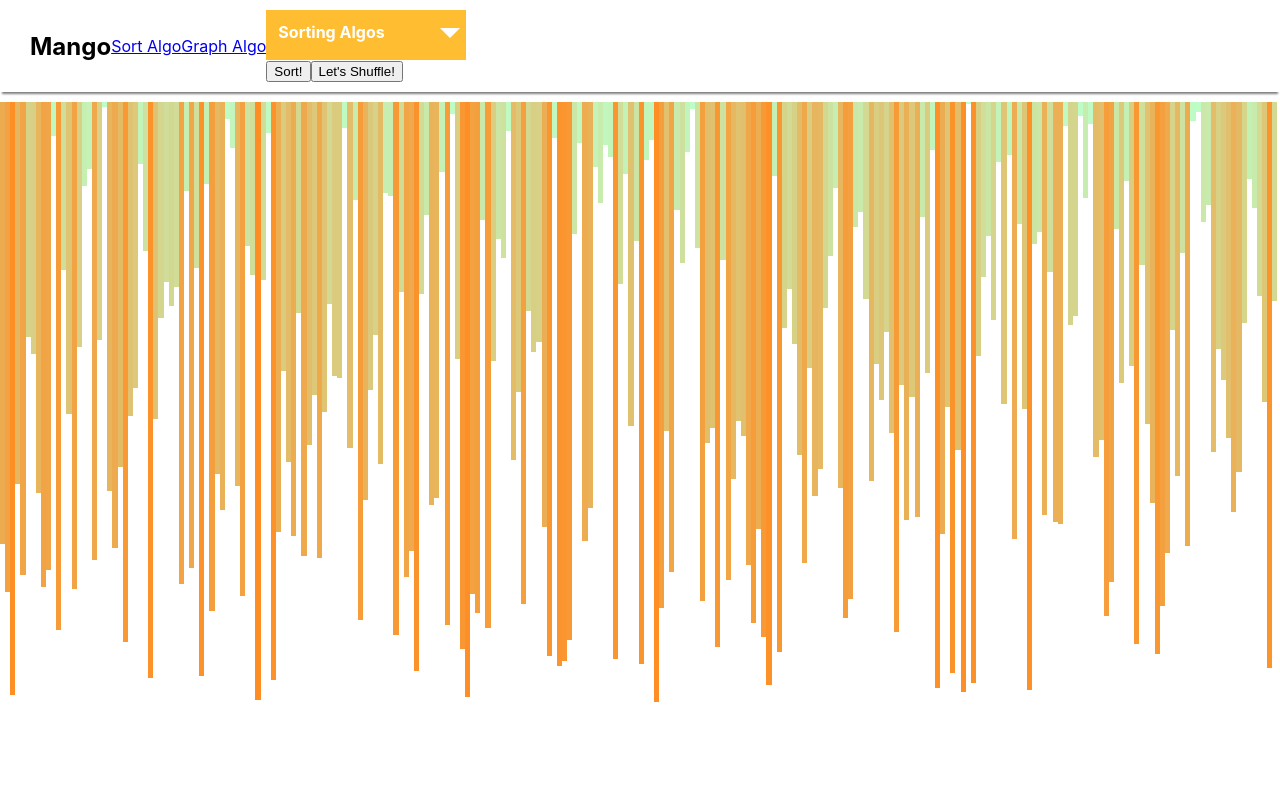
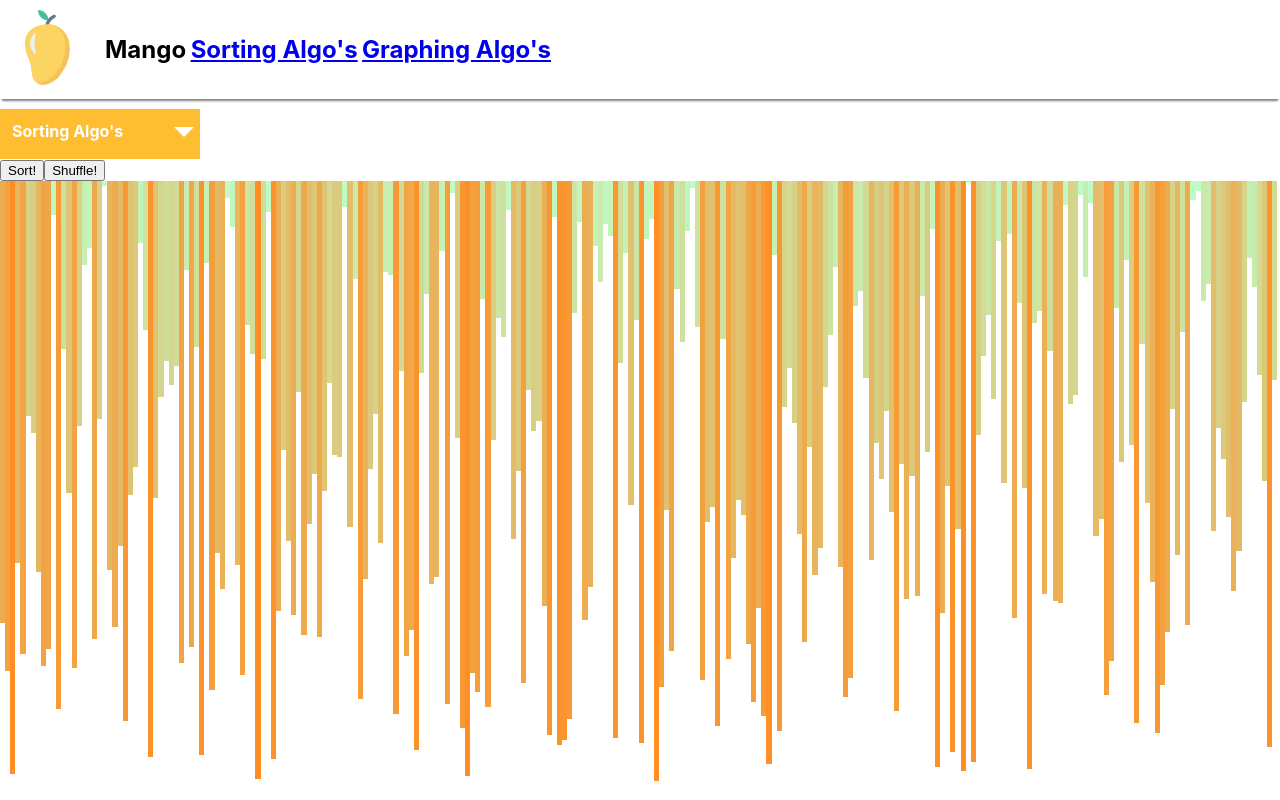
Before and after one commit to williamyoum/Mango-DSA-Visuals, a React (Create React App) app: page /sort in a window 1280 px wide. Built offline with nearby package versions, Linux system fonts and the light colour scheme.

Commit message:
Make DropDown list reusable

```diff
--- a/src/components/Header.js
+++ b/src/components/Header.js
@@ -1,7 +1,7 @@
 import React from 'react';
 import { Link } from "react-router-dom";
 import mango from '../mango.svg'
-import Controls from '../components/Shared/Controls'
+// import Controls from '../components/Shared/Controls'
 
 function Header() {
   const navStyle = {
@@ -14,7 +14,7 @@ function Header() {
     marginBottom: '10px'
   }
   const logoStyle = {
-    height: '100%',
+    height: '75px',
     marginRight: '20px'
   }
   const titleStyle = {
@@ -24,14 +24,14 @@ function Header() {
 
   return (
     <nav style={navStyle}>
-      <a href="/">
-        <img style={logoStyle} src={mango} alt="Logo" />
-
-      </a>
+      <Link to="/"><img style={logoStyle} src={mango} alt="Logo" /></Link>
       <div style={titleStyle}>Mango</div>
-      <Link to="/Sort">Sort Algo</Link>
-      <Link to="/Graph">Graph Algo</Link>
-      <Controls />
+      {/* fix whitespacing later */}
+      &nbsp;
+      <div style = {titleStyle}><Link to="/Sort">Sorting Algo's</Link></div>
+      &nbsp;
+      <div style = {titleStyle}><Link to="/Graph">Graphing Algo's</Link> </div>
+      &nbsp;
     </nav>
   );
 }
--- a/src/components/Shared/Controls.js
+++ b/src/components/Shared/Controls.js
@@ -3,25 +3,18 @@ import React from 'react';
 //import './index.css';
 //import App from './App';
 // import registerServiceWorker from './registerServiceWorker.js';
-import Dropdown from './Dropdown';
-
-// identifySort(){
-//   let someSort = this.quickSort
-// }
 
 class Controls extends React.Component {
+  constructor(props) {
+    super(props);
+    this.state = {
+    };
+};
   render() {
     return (
       <div id="parent">
-        <div id="prompt">
-        </div>
-        <div>
-          <Dropdown>
-            <Dropdown.Item href="#/action-1">Action1</Dropdown.Item>
-          </Dropdown>
-        </div>
-        <button onClick={this.quickSort}>Sort!</button>
-        <button onClick={this.shuffleArray}>Let's Shuffle!</button>
+        <button onClick={this.props.someSort}>Sort!</button>
+        <button onClick={this.props.shuffleInSort}>Shuffle!</button>
       </div>
     );
   }
--- a/src/components/Shared/Dropdown.js
+++ b/src/components/Shared/Dropdown.js
@@ -1,11 +1,5 @@
 import React from 'react';
 import './style.css';
-// import Header from '../components/Header.js'
-// import Footer from '../components/Footer.js'
-// import GraphPage from '../pages/Graph'
-// import SortPage from '../pages/Sort'
-// import bubbleSort from '../pages/Sort'
-//import bubbleSort from './Sort';
 // from skptricks
 class Dropdown extends React.Component {
     constructor(props) {
@@ -28,14 +22,17 @@ class Dropdown extends React.Component {
             document.removeEventListener('click', this.hideDropdownMenu);
         });
     }
+    // take props from Controls.
     render() {
         return (
             <div id="Algorithm Type">
                 <div className="dropdown" style={{ background: "#ffbe32", width: "200px" }} >
-                    <div className="button" onClick={this.showDropdownMenu}> Sorting Algos </div>
+                    <div className="button" onClick={this.showDropdownMenu}> {this.props.pageType} </div>
                     {this.state.displayMenu ? (
                         <ul>
-                            <li><a href="./{whatPage}">item1</a></li>
+                            {/* props.sortType */}
+                            <li><a href="./sort">{this.props.sortType1}</a></li> {/* bubble sort */}
+                            <li><a href="./sort">{this.props.sortType2}</a></li> {/* quick sort */}
                         </ul>
                     ) :
                         (
--- a/src/components/Sort/index.js
+++ b/src/components/Sort/index.js
@@ -1,5 +1,5 @@
 import React from 'react';
-import Bar from '../Bar.js';
+import Bar from '../Bar/Bar.js/index.js';
 import './Graph.css';
 
 class Sort extends React.Component {
--- a/src/pages/Graph.js
+++ b/src/pages/Graph.js
@@ -1,9 +1,14 @@
 import React, { Component } from 'react'
+import Dropdown from '../components/Shared/Dropdown'
 
 class Graph extends Component {
     render() {
         return (
-            <div>THIS IS THE GRAPH PAGE</div>
+
+            <div>
+                <Dropdown pageType = "Graphing Algo's" sortType1 = "BFS" sortType2 = "DFS"/>
+            </div>
+
         )
     }
 }
--- a/src/pages/Home.js
+++ b/src/pages/Home.js
@@ -2,13 +2,13 @@ import React from 'react';
 // import Footer from '../components/Footer.js'
 // import Dropdown from '../components/Shared/Dropdown.js';
 import Header from '../components/Header.js';
+// import Graph from '../components/Graph';
 
 class Home extends React.Component {
   render() {
     return (
       <div>
         <Header />
-          {/* <p>Home</p> */}
         {/* <Footer /> */}
       </div>
 
--- a/src/pages/Sort.js
+++ b/src/pages/Sort.js
@@ -1,7 +1,8 @@
 import React, { Component } from 'react';
 // import Slider from '../components/Slider';
-// import Controls from '../components/Shared/Controls';
+import Controls from '../components/Shared/Controls';
 import Graph from '../components/Graph';
+import Dropdown from '../components/Shared/Dropdown';
 
 class SortPage extends Component {
     constructor(props) {
@@ -104,34 +105,18 @@ class SortPage extends Component {
     render() {
         return (
             <div>
-                <div>
-                    {/* <Slider
-                        value={this.state.selectedArraySize}
-                        handleChange={this.handleSliderChange} /> */}
-                </div>
-                {/* onClick of dropdownlist...
-                        if the bubble sort was clicked,
-                        then make the chosenSort = bubbleSort */}
-                {/* onClick of dropdownlist...
-                        if the quick sort was clicked,
-                        then make the chosenSort = quickSort */}
-                {/* This button is structured this way because the sorts are in one component */}
-                {/* <div>
-                    const chosenSort;
-                    if(selected == #action1){
-                        chosenSort = this.bubbleSort;
-                    }
-                    else{
-                        chosenSort = this.quickSort;
-                    }
-                </div> */}
-                {/* move these to controls.
-                <button onClick={this.quickSort}>Sort!</button>
-                <button onClick={this.shuffleArray}>Let's Shuffle!</button> */}
-                {/* <button onClick={this.bubbleSort}>click for bubbleSort</button> */}
                 <section>
-                    {/* <Controls /> */}
-                    <Graph array={this.state.array} />
+                    <Dropdown
+                        pageType = "Sorting Algo's"
+                        sortType1 = "Bubble Sort"
+                        sortType2 = "Quick Sort" />
+                    {/* <div>sortType1.addEventListener();</div> */}
+                    <Controls
+                        someSort = {this.quickSort}
+                        someSort2 = {this.bubbleSort}
+                        shuffleInSort = {this.shuffleArray}/>
+                    <Graph
+                        array={this.state.array} />
                 </section>
             </div>
         )
```
